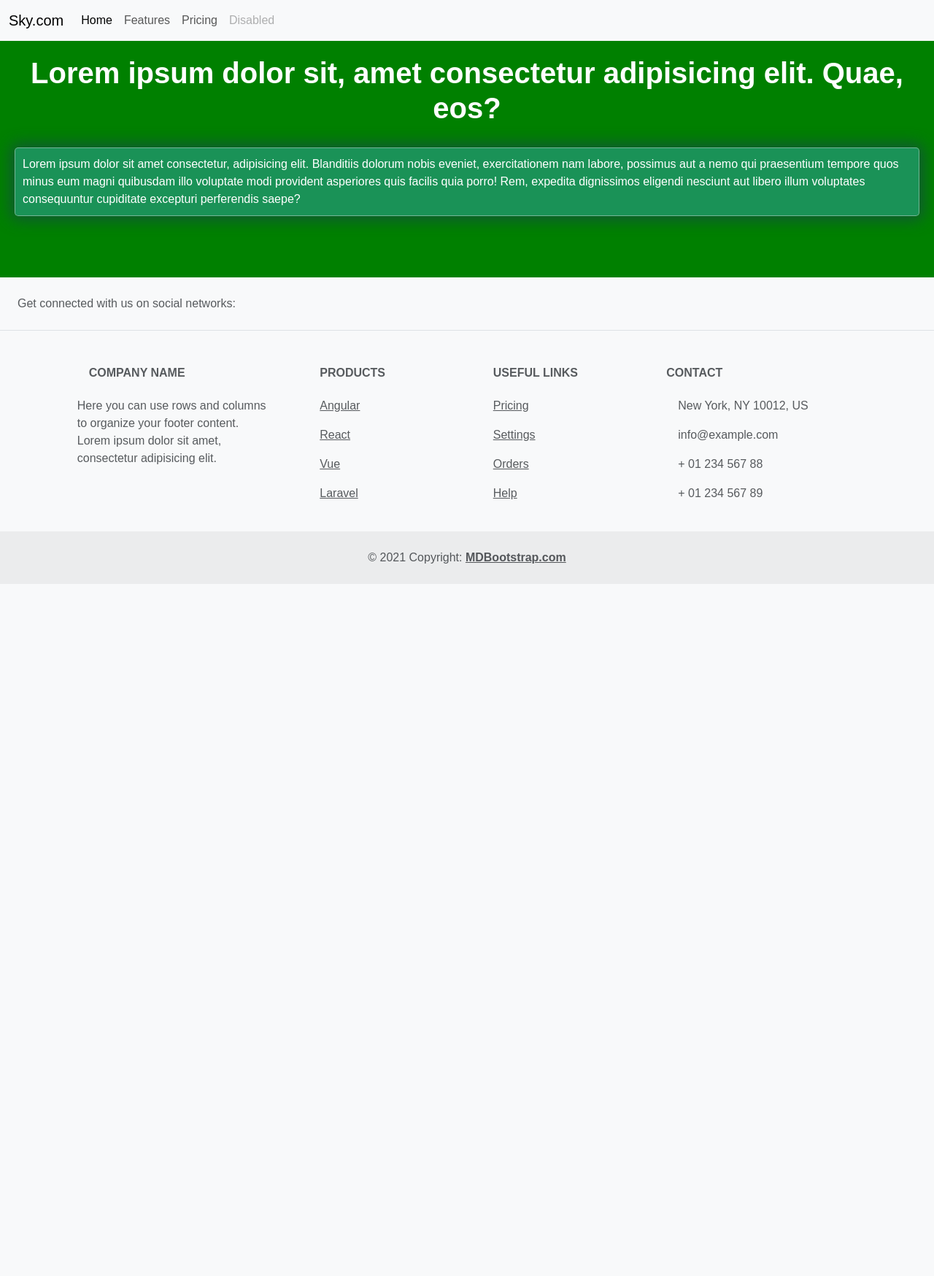
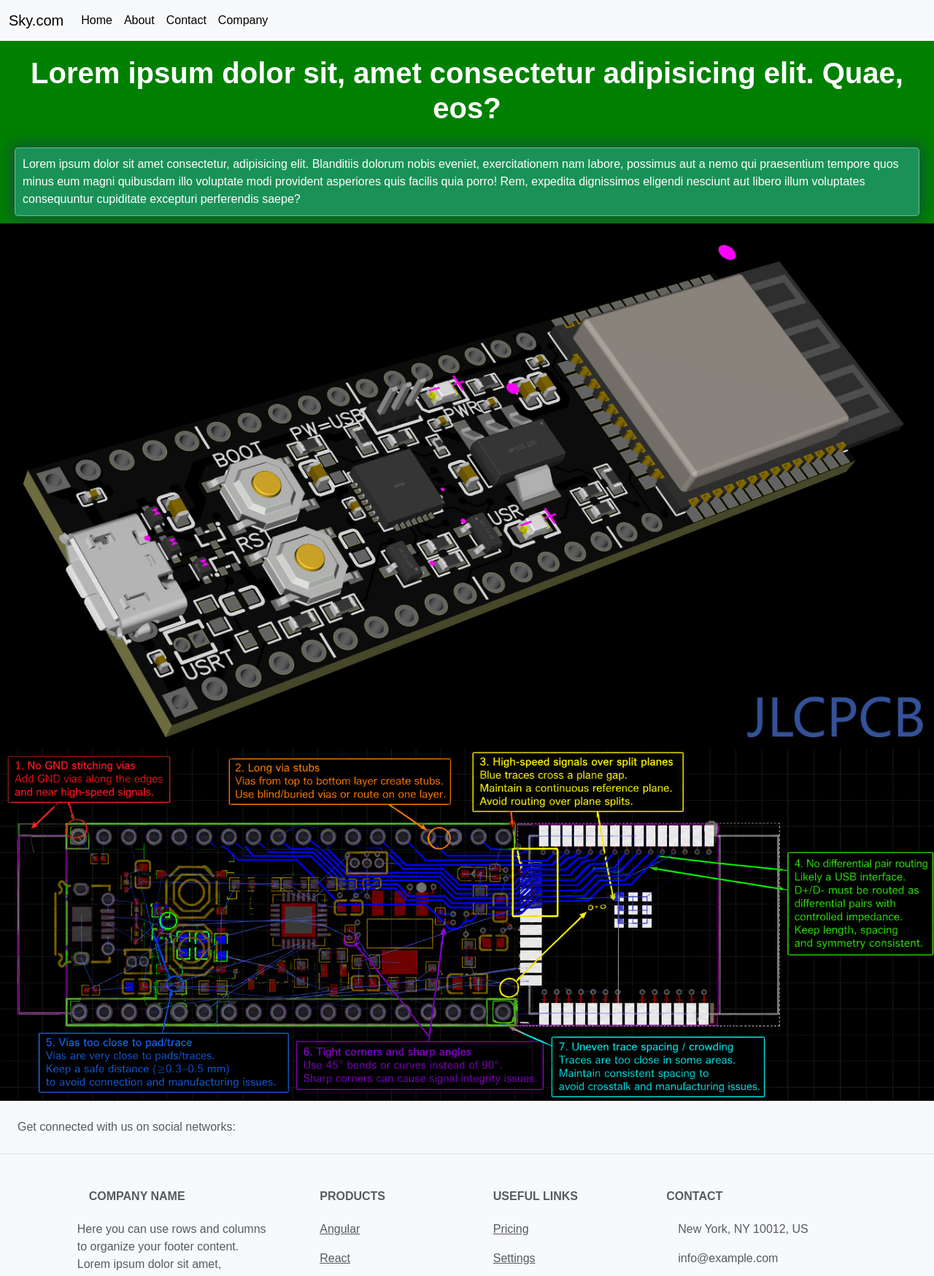
Before and after one commit to Greatnesshayford/Python_course, a Django app: page /products/correction in a window 1280 px wide. Shown: the top 1748 px of the page at 73% size. Before the commit the page ends 800 px from the top, so only its background shows below. Run offline with Django 5.2, Linux system fonts and the light colour scheme.

Commit message:
Updated to include Media files and static files lesson

```diff
--- a/Django_may_class/test_project/templates/Tools/footer.html
+++ b/Django_may_class/test_project/templates/Tools/footer.html
@@ -1,5 +1,5 @@
 <footer
-      class="text-center text-lg-start bg-body-tertiary text-muted position-absolute bottom-0 vw-100"
+      class="text-center text-lg-start bg-body-tertiary text-muted vw-100"
     >
       <!-- Section: Social media -->
       <section
--- a/Django_may_class/test_project/templates/base.html
+++ b/Django_may_class/test_project/templates/base.html
@@ -14,10 +14,10 @@
     {% block stylesLink %}{% endblock %}
     <title>{% block title %}{% endblock %}</title>
   </head>
-  <body class="h-100">
+  <body class="">
     <nav class="navbar navbar-expand-lg bg-body-tertiary">
       <div class="container-fluid">
-        <a class="navbar-brand" href="#">Sky.com</a>
+        <a class="navbar-brand" href="{% url 'home1' %}">Sky.com</a>
         <button
           class="navbar-toggler"
           type="button"
@@ -32,16 +32,16 @@
         <div class="collapse navbar-collapse" id="navbarNav">
           <ul class="navbar-nav">
             <li class="nav-item">
-              <a class="nav-link active" aria-current="page" href="#">Home</a>
+              <a class="nav-link active" aria-current="page" href="{% url 'home1' %}">Home</a>
             </li>
             <li class="nav-item">
-              <a class="nav-link" href="#">Features</a>
+              <a class="nav-link active" aria-current="page" href="{% url 'correction' %}">About</a>
             </li>
             <li class="nav-item">
-              <a class="nav-link" href="#">Pricing</a>
+              <a class="nav-link active" aria-current="page" href="{% url 'home2' %}">Contact</a>
             </li>
             <li class="nav-item">
-              <a class="nav-link disabled" aria-disabled="true">Disabled</a>
+              <a class="nav-link active" aria-current="page" href="{% url 'home3' %}">Company</a>
             </li>
           </ul>
         </div>
--- a/Django_may_class/test_project/templates/correction.html
+++ b/Django_may_class/test_project/templates/correction.html
@@ -9,4 +9,6 @@
 <p class="glass">
     Lorem ipsum dolor sit amet consectetur, adipisicing elit. Blanditiis dolorum nobis eveniet, exercitationem nam labore, possimus aut a nemo qui praesentium tempore quos minus eum magni quibusdam illo voluptate modi provident asperiores quis facilis quia porro! Rem, expedita dignissimos eligendi nesciunt aut libero illum voluptates consequuntur cupiditate excepturi perferendis saepe?
 </p>
+<img src="{% static 'images/esp32.png' %}" width="100%" alt="esp32">
+<img src="{% static 'images/wired.png' %}" width="100%" alt="esp32">
 {% endblock %}
--- a/Django_may_class/test_project/templates/index.html
+++ b/Django_may_class/test_project/templates/index.html
@@ -34,6 +34,7 @@
           <ul>
             {% for post in students.posts.all %}
             <li>{{post.title}}</li>
+            <img src="{{ post.image.url }}" alt="{{post.title }}'s image" width="500">
             {% empty %}
             <h3 style="color: red">No posts available.</h3>
             {% endfor %}
--- a/Django_may_class/test_project/test_project/settings.py
+++ b/Django_may_class/test_project/test_project/settings.py
@@ -122,3 +122,6 @@
 STATICFILES_DIRS = [
     BASE_DIR / "static",
 ]
+
+MEDIA_URL = '/media/'
+MEDIA_ROOT = BASE_DIR / 'media' #manually added
--- a/Django_may_class/test_project/test_project/urls.py
+++ b/Django_may_class/test_project/test_project/urls.py
@@ -1,3 +1,4 @@
+
 """
 URL configuration for test_project project.
 
@@ -16,6 +17,8 @@
 """
 from django.contrib import admin
 from django.urls import include, path
+from django.conf import settings
+from django.conf.urls.static import static
 
 urlpatterns = [
     path('admin/', admin.site.urls),
@@ -23,3 +26,5 @@
     path('products/', include('products.urls')),
     path('facebook/', include('facebook_app.urls')),
 ]
+
+urlpatterns += static(settings.MEDIA_URL, document_root=settings.MEDIA_ROOT)
--- a/Django_may_class/test_project/users/models.py
+++ b/Django_may_class/test_project/users/models.py
@@ -39,9 +39,14 @@
     title = models.CharField(max_length=250)
     author = models.ForeignKey(students, on_delete=models.CASCADE, related_name='posts')
     content = models.TextField()
+    image = models.ImageField(upload_to='posts/')
 
     def __str__(self):
         return self.title
+
+    class Meta:
+        verbose_name = "posts"
+        verbose_name_plural = "posts"
 
 
 class Captains(models.Model):
```
Also changed, not shown: Django_may_class/Django-framework.md (+44 -0 lines), Django_may_class/test_project/db.sqlite3, Django_may_class/test_project/media/posts/assignment_may_29.jpg (added), Django_may_class/test_project/static/images/esp32.png (added), Django_may_class/test_project/static/images/wired.png (added), Django_may_class/test_project/users/migrations/0015_posts_image.py (added).
